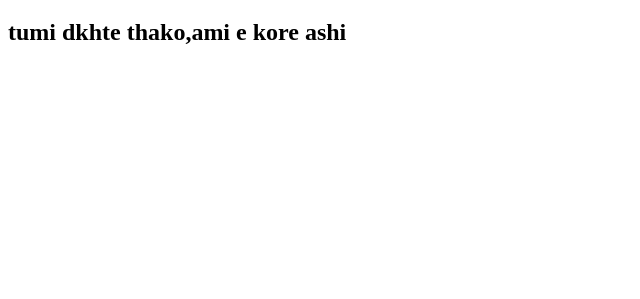
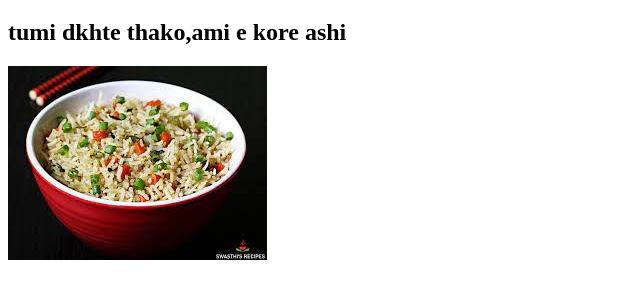
Before and after one commit to naeemahmed1994/practice, a plain HTML site: page index.html in a window 1280 px wide. Shown: the part 61-360 px from the top of the page, without its empty margins (0-640 px from the left). Drawn offline with Linux system fonts and the light colour scheme.

Commit message:
fried rice khabo

```diff
--- a/index.html
+++ b/index.html
@@ -9,5 +9,6 @@
 <body>
     <h1>ami ekhn kaj korbo,tumi dkhte thako</h1>
     <h2>tumi dkhte thako,ami e kore ashi</h2>
+    <img src="rice.jfif" alt="">
 </body>
 </html>
```
Also changed, not shown: rice.jfif (added).
